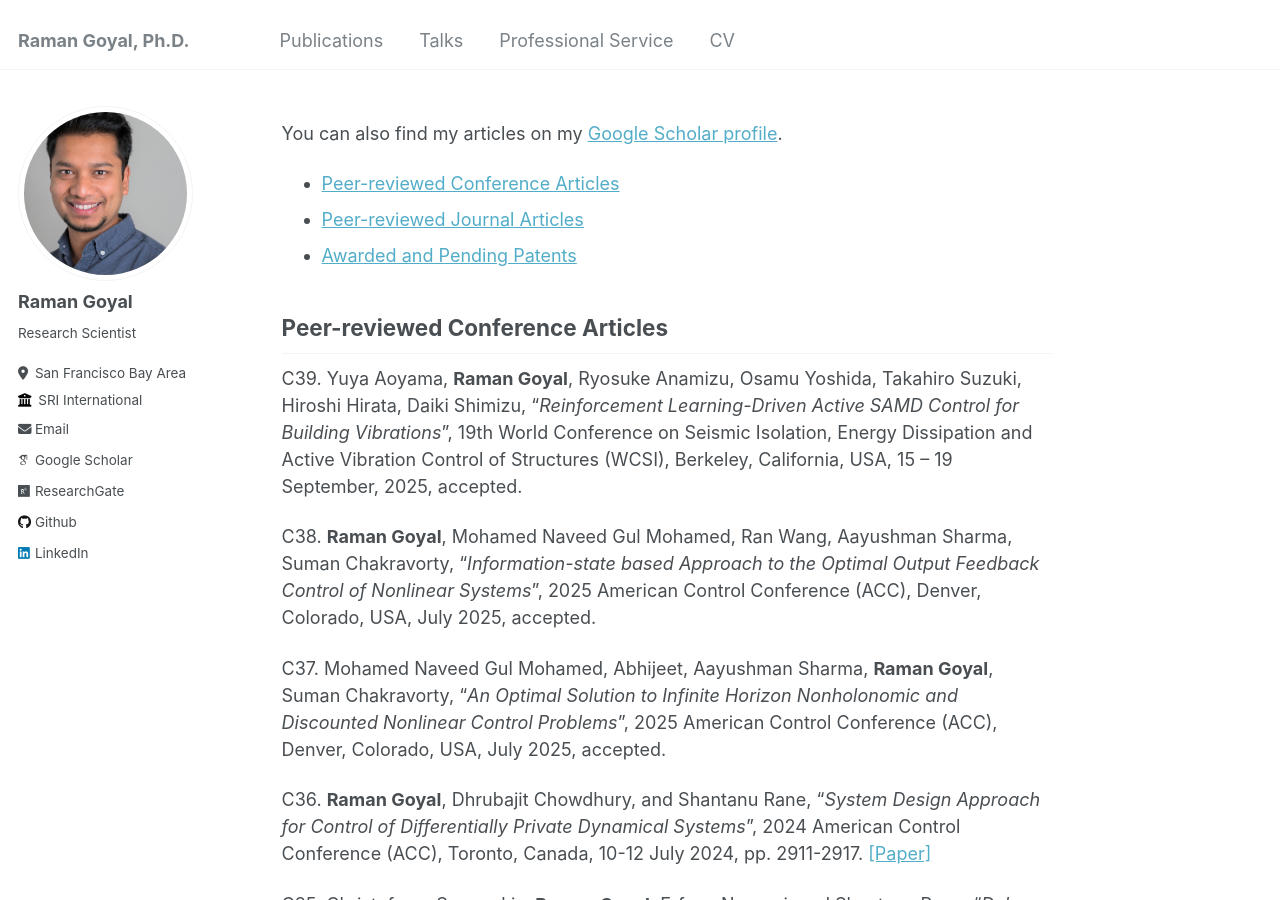
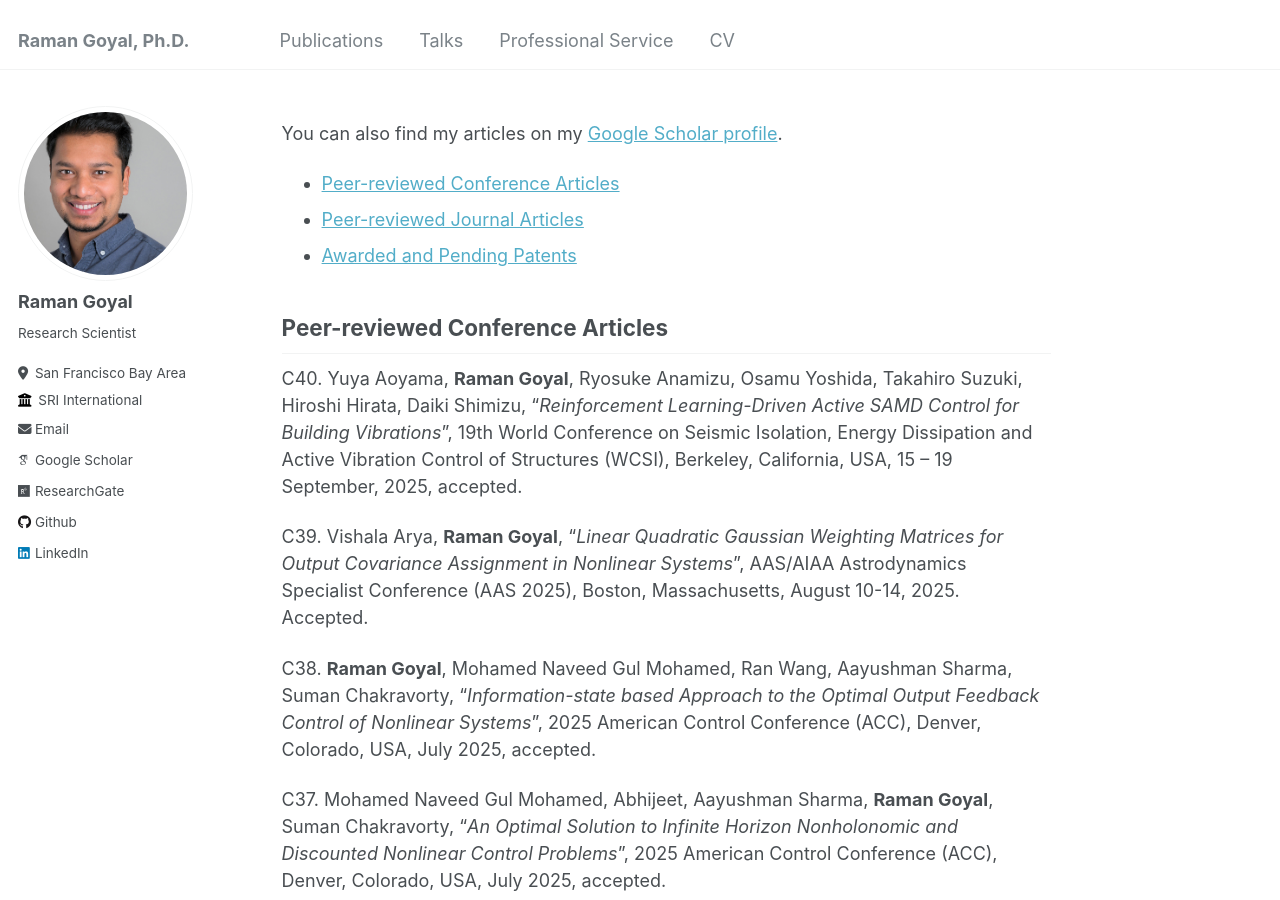
Before and after one commit to ramaniitrgoyal92/ramaniitrgoyal92.github.io, a Jekyll site: the page built from _pages/publications.md, in a window 1280 px wide and 900 px high. Built offline with Jekyll 4.4.1, drawn with Linux system fonts in a browser that asks for light colours; some web fonts are replaced; some of the changed text lies outside the part shown.

Commit message:
added paper

```diff
--- a/_pages/publications.md
+++ b/_pages/publications.md
@@ -14,8 +14,9 @@ You can also find my articles on my [Google Scholar profile](https://scholar.goo
 Peer-reviewed Conference Articles
 ------
 
-C39. Yuya Aoyama, **Raman Goyal**, Ryosuke Anamizu, Osamu Yoshida, Takahiro Suzuki, Hiroshi Hirata, Daiki Shimizu, "_Reinforcement Learning-Driven Active SAMD Control for Building Vibrations_", 19th World Conference on Seismic Isolation, Energy Dissipation and Active Vibration Control of Structures (WCSI), Berkeley, California, USA, 15 – 19 September, 2025, accepted.
+C40. Yuya Aoyama, **Raman Goyal**, Ryosuke Anamizu, Osamu Yoshida, Takahiro Suzuki, Hiroshi Hirata, Daiki Shimizu, "_Reinforcement Learning-Driven Active SAMD Control for Building Vibrations_", 19th World Conference on Seismic Isolation, Energy Dissipation and Active Vibration Control of Structures (WCSI), Berkeley, California, USA, 15 – 19 September, 2025, accepted.
 
+C39. Vishala Arya, **Raman Goyal**, "_Linear Quadratic Gaussian Weighting Matrices for Output Covariance Assignment in Nonlinear Systems_", AAS/AIAA Astrodynamics Specialist Conference (AAS 2025), Boston, Massachusetts, August 10-14, 2025. Accepted.
 
 C38. **Raman Goyal**, Mohamed Naveed Gul Mohamed, Ran Wang, Aayushman Sharma, Suman Chakravorty, "_Information-state based Approach to the Optimal Output Feedback Control of Nonlinear Systems_", 2025 American Control Conference (ACC), Denver, Colorado, USA, July 2025, accepted.
 
```
Also changed, not shown: other parts of _pages/publications.md (+1 -1 lines).
